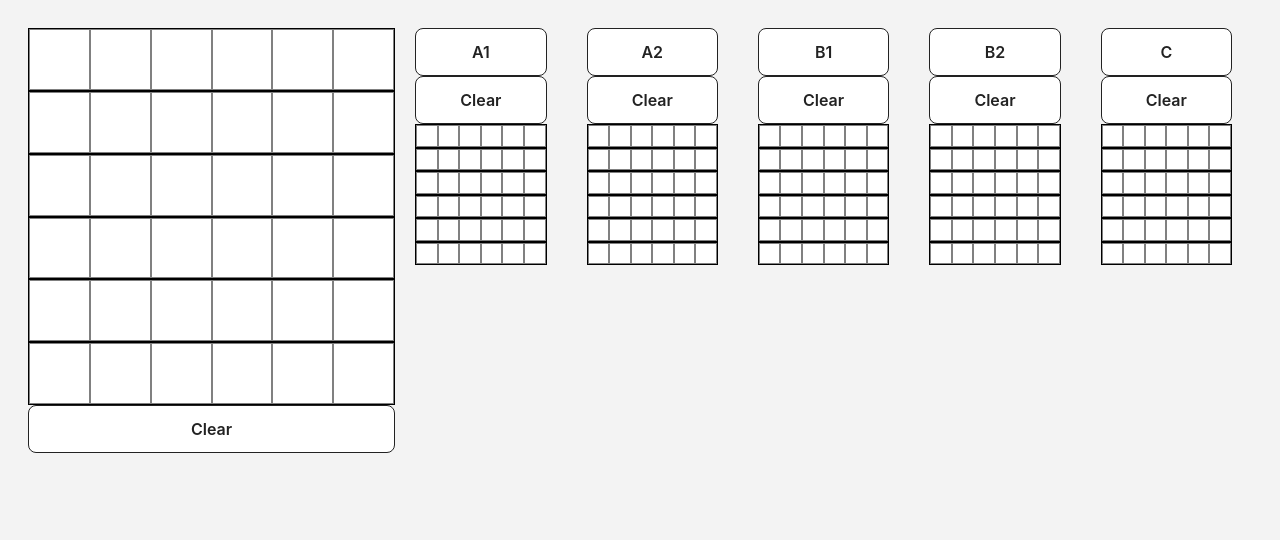
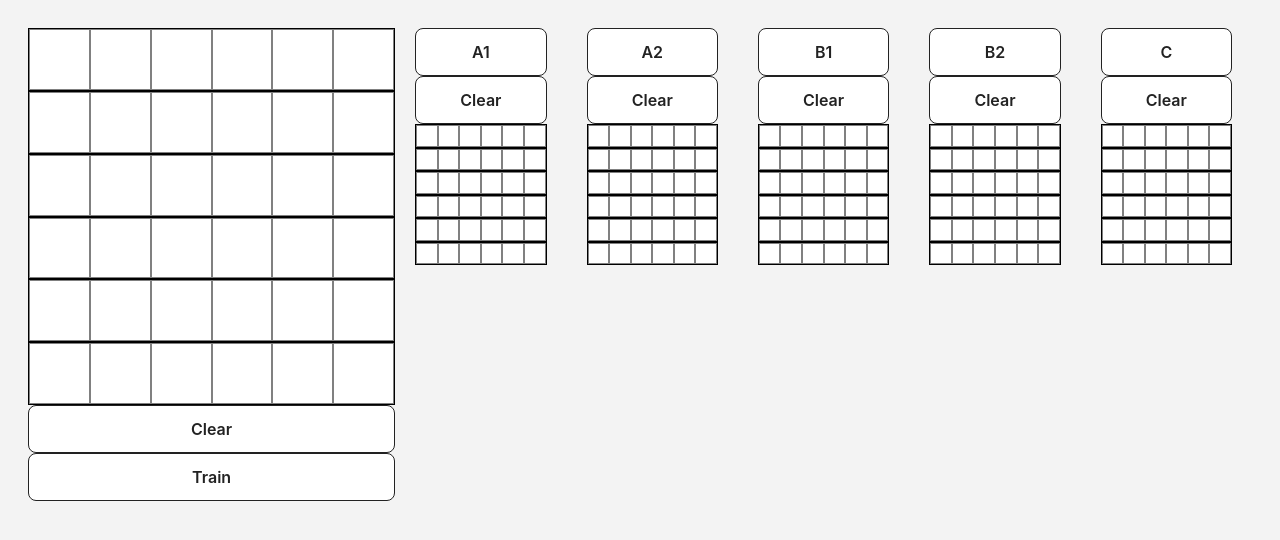
Before and after one commit to 2Blikeme/NeuralNetworks, a React (Create React App) app in the folder ui/: page / in a window 1280 px wide. Shown: the top 540 px of the page. Built offline with nearby package versions, Linux system fonts and the light colour scheme; no server answers.

Commit message:
добавил кнопку начала обучения сети

```diff
--- a/ui/src/App.js
+++ b/ui/src/App.js
@@ -1,14 +1,13 @@
-import CeilDesk from "./components/ceils/desk/ceil_desk";
 import "./App.css"
 import SavedValues from "./components/editor/saved_values";
-import Data_input from "./components/data_input/data_input";
+import DataInput from "./components/data_input/data_input";
 
 function App() {
 	return (
 		<div className="App">
 			<div className={"app-container"}>
 				<div className={"matrix-container"}>
-					<Data_input />
+					<DataInput />
 				</div>
 				<div className={"saved-values-container"}>
 					<SavedValues name={'A1'}/>
@@ -17,7 +16,6 @@ function App() {
 					<SavedValues name={'B2'}/>
 					<SavedValues name={'C'}/>
 				</div>
-
 			</div>
 		</div>
 	);
--- a/ui/src/components/data_input/data_input.js
+++ b/ui/src/components/data_input/data_input.js
@@ -14,10 +14,15 @@ function DataInput(props) {
 		dispatch(clearMatrix())
 	}
 
+	const trainButtonClickListener = () => {
+
+	}
+
 	return (
 		<div className={"data-input-container"}>
 			<CeilDesk matrix={inputMatrix}/>
 			<CustomButton onClick={clearDataButtonListener} buttonText={'Clear'}/>
+			<CustomButton onClick={trainButtonClickListener} buttonText={'Train'}/>
 		</div>
 	);
 }
```
